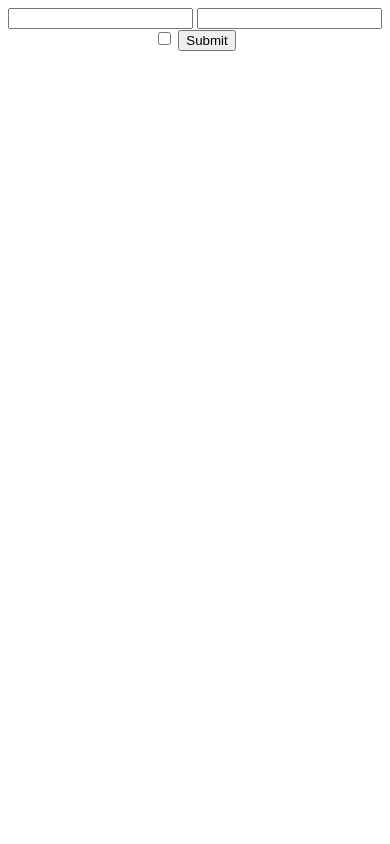
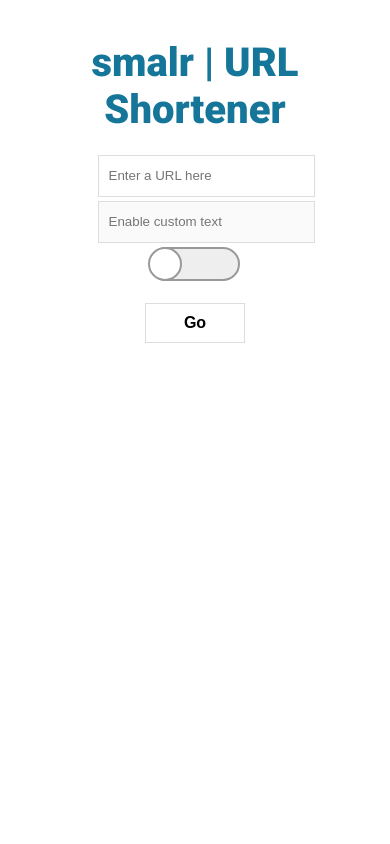
Before and after one commit to mittalayushi/smalr, a PHP site: page /smalr/ in a window 390 px wide. Run offline with PHP 8.4, Linux system fonts and the light colour scheme.

Commit message:
bugs fixed and styling

```diff
--- /dev/null
+++ b/css/main.css
@@ -0,0 +1,187 @@
+@import url(https://fonts.googleapis.com/css?family=Roboto:400,900);
+
+* {
+    margin: 0px;
+    padding: 0px;
+}
+
+body {
+    font-family: 'Roboto', sans-serif;
+    /*background-image: url(../img/a566df2b-7ce7-4f83-a490-5df2ef949817.png);*/
+    background-color: white;
+}
+
+h1 {
+    text-align: center;
+    font-size: 40px;
+    margin: 20px;
+    color: #167699;
+}
+
+.input {
+    width: 100%;
+    padding: 10px;
+    height: 20px;
+    outline-color: #167699;
+    border: 1px solid #ddd;
+}
+
+.input_custom {
+    width: 100%;
+    padding: 10px;
+    height: 20px;
+    outline-color: #167699;
+    border: 1px solid #ddd;
+}
+
+.submit {
+    width: 100px;
+    height: 40px;
+    font-weight: bold;
+    margin-top: 20px;
+    font-size: 16px;
+    border: 1px solid #ddd;
+    cursor: pointer;
+    outline-color: #167699;
+    background-color: rgba(255, 255, 255, 0.5);
+}
+
+.alert {
+    font-size: 14px;
+    color: #000;
+    margin-bottom: 30px;
+    margin-top: 30px;
+    padding-top: 5px;
+    padding-bottom: 5px;
+    color: #fff;
+    background-color: rgba(211, 47, 47, 1);
+}
+
+.success {
+    font-size: 14px;
+    color: #000;
+    margin-bottom: 30px;
+    margin-top: 30px;
+    padding-top: 5px;
+    padding-bottom: 5px;
+    color: #fff;
+    background-color: lightgreen;
+    text-decoration: underline;
+}
+
+.success a {
+    color: #167699;
+}
+
+.onoffswitch {
+    position: relative;
+    width: 90px;
+    -webkit-user-select: none;
+    -moz-user-select: none;
+    -ms-user-select: none;
+}
+
+.onoffswitch-checkbox {
+    display: none;
+}
+
+.onoffswitch-label {
+    display: block;
+    overflow: hidden;
+    cursor: pointer;
+    height: 30px;
+    padding: 0;
+    line-height: 30px;
+    border: 2px solid #999999;
+    border-radius: 30px;
+    background-color: #EEEEEE;
+    transition: background-color 0.3s ease-in;
+}
+
+.onoffswitch-label:before {
+    content: "";
+    display: block;
+    width: 30px;
+    margin: 0px;
+    background: #FFFFFF;
+    position: absolute;
+    top: 0;
+    bottom: 0;
+    right: 58px;
+    border: 2px solid #999999;
+    border-radius: 30px;
+    transition: all 0.3s ease-in 0s;
+}
+
+.onoffswitch-checkbox:checked + .onoffswitch-label {
+    background-color: #167699;
+}
+
+.onoffswitch-checkbox:checked + .onoffswitch-label, .onoffswitch-checkbox:checked + .onoffswitch-label:before {
+    border-color: #167699;
+}
+
+.onoffswitch-checkbox:checked + .onoffswitch-label:before {
+    right: 0px;
+}
+
+/*  SECTIONS  */
+.section {
+    clear: both;
+    padding: 0px;
+    margin: auto;
+    width: 50%;
+}
+
+/*  COLUMN SETUP  */
+.col {
+    display: block;
+    float: left;
+    margin: 1% 0 1% 0;
+}
+
+.col:first-child {
+    margin-left: 0;
+}
+
+/*  GROUPING  */
+.group:before,
+.group:after {
+    content: "";
+    display: table;
+}
+
+.group:after {
+    clear: both;
+}
+
+.group {
+    zoom: 1; /* For IE 6/7 */
+}
+
+/*  GRID OF THREE  */
+.span_3_of_3 {
+    width: 100%;
+}
+
+.span_2_of_3 {
+    width: 20%;
+    margin-left: 20px;
+
+}
+
+.span_1_of_3 {
+    width: 70%;
+}
+
+/*  GO FULL WIDTH AT LESS THAN 480 PIXELS */
+
+@media only screen and (max-width: 480px) {
+    .col {
+        margin: 1% 0 1% 0%;
+    }
+
+    .span_3_of_3, .span_2_of_3, .span_1_of_3 {
+        width: 100%;
+    }
+}
--- a/functions/function.php
+++ b/functions/function.php
@@ -9,7 +9,7 @@ class URLShortener
 		$this->db = new mysqli("localhost","root","","smalr");
 		if($this->db->connect_errno)
 		{
-			header(("Error: 404"));
+			header("Location: ../index.php?error=db");
 			die();
 		}
 	}
@@ -39,7 +39,7 @@ class URLShortener
 			else
 			{
 				$insert=$this->db->query("INSERT INTO urlbank (url,time_stamp) VALUES ('{$url}',NOW())");
-				$fetch=$this->db->query("SELECT * FROM link WHERE url='{$url}'");
+				$fetch=$this->db->query("SELECT * FROM urlbank WHERE url='{$url}'");
 				$get_id = $fetch->fetch_object()->id;
 				$secret = generateCode($get_id);
 
@@ -55,7 +55,7 @@ class URLShortener
 		$custom = trim($custom);
 		$url=$this->db->real_escape_string($url);
 		if(filter_var($url,FILTER_VALIDATE_URL)){
-			$insert=$this->db->query("INSERT INTO urlbank(url,code,created) VALUES ('{$url}','{$custom}',NOW())");
+			$insert=$this->db->query("INSERT INTO urlbank(url,shortcode,created) VALUES ('{$url}','{$custom}',NOW())");
 			return true;
 		}
 		return false;
--- a/functions/shorten.php
+++ b/functions/shorten.php
@@ -6,7 +6,7 @@ $errors = false;
 
 $shortener= new URLShortener();
 
-if (($_POST['customCheck']=='on')&&(isset($_POST['custom'])))
+if (($_POST['customcheck']=='on')&&(isset($_POST['custom'])))
 {
 	$custom=$_POST['custom'];
 
@@ -52,6 +52,6 @@ if(isset($_POST['url'])&&!$errors)
 
 function generateURL($urlSuffix='')
 {
-	return "<a href='http://localhost/{$urlSuffix}'>http://localhost/{$urlSuffix}</a>";
+	return "<a href='http://localhost/smalr/{$urlSuffix}'>http://localhost/smalr/{$urlSuffix}</a>";
 }
 header("Location: ../index.php");
--- a/index.php
+++ b/index.php
@@ -2,24 +2,73 @@
 session_start();
 ?>
 
+<!DOCTYPE html>
 <html>
-<head><title>smalr - URL Shortener</title></head>
+<head lang="en">
+    <meta charset="utf-8">
+    <meta http-equiv="X-UA-Compatible" content="IE=edge">
+    <meta name="viewport" content="width=device-width, initial-scale=1">
+    <meta name="author" content="url shortener">
+    <title>smalr | URL Shortener</title>
+    <link rel="stylesheet" href="css/main.css">
+</head>
 <body>
-<center><?php
+<br>
+<center>
+    <h1>smalr | URL Shortener</h1>
+    <?php
     if (isset($_SESSION['success'])) {
-        echo "<p>" . $_SESSION['success'] . "</p>";
+        echo "<p class='success'>" . $_SESSION['success'] . "</p>";
         unset($_SESSION['success']);
     }
     if (isset($_SESSION['error'])) {
-        echo "<p>" . $_SESSION['error'] . "</p>";
+        echo "<p class='alert'>" . $_SESSION['error'] . "</p>";
         unset($_SESSION['error']);
-    }   ?>
-	<form method="POST" action="functions/shorten.php">
-		<input type="url" name="url">
-		<input type="text" name="custom">
-		<input type="checkbox" name="customCheck">
-		<input type="submit" name="submitbtn">
-	</form>
-	</center>
+    }
+    if (isset($_GET['error']) && $_GET['error'] == 'db') {
+        echo "<p class='alert'>Error in connecting to database!</p>";
+    }
+    if (isset($_GET['error']) && $_GET['error'] == 'inurl') {
+        echo "<p class='alert'>Not a valid URL!</p>";
+    }
+    if (isset($_GET['error']) && $_GET['error'] == 'dnp') {
+        echo "<p class='alert'>Ok! So I got to know you love playing! But don't play here!!!</p>";
+    }
+    ?>
+    <form method="POST" action="functions/shorten.php">
+        <div class="section group">
+            <div class="col span_3_of_3">
+                <input type="url" id="input" name="url" class="input" placeholder="Enter a URL here">
+            </div>
+            <div class="col span_1_of_3">
+                <input type="text" id="custom" name="custom" class="input_custom" placeholder="Enable custom text"
+                       disabled>
+            </div>
+            <div class="col span_2_of_3">
+                <div class="onoffswitch">
+                    <input type="checkbox" name="customcheck" class="onoffswitch-checkbox" id="myonoffswitch"
+                           onclick="toggle()">
+                    <label class="onoffswitch-label" for="myonoffswitch"></label>
+                </div>
+            </div>
+        </div>
+        <input type="submit" value="Go" class="submit">
+    </form>
+    <script>
+      function toggle () {
+        if (document.getElementById('myonoffswitch').checked) {
+          document.getElementById('custom').placeholder = 'Enter your custom text'
+          document.getElementById('custom').disabled = false
+          document.getElementById('custom').focus()
+        }
+        else {
+          document.getElementById('custom').value = ''
+          document.getElementById('custom').placeholder = 'Enable custom text'
+          document.getElementById('custom').disabled = true
+          document.getElementById('custom').blur()
+          document.getElementById('input').focus()
+        }
+      }
+    </script>
 </body>
 </html>
```
